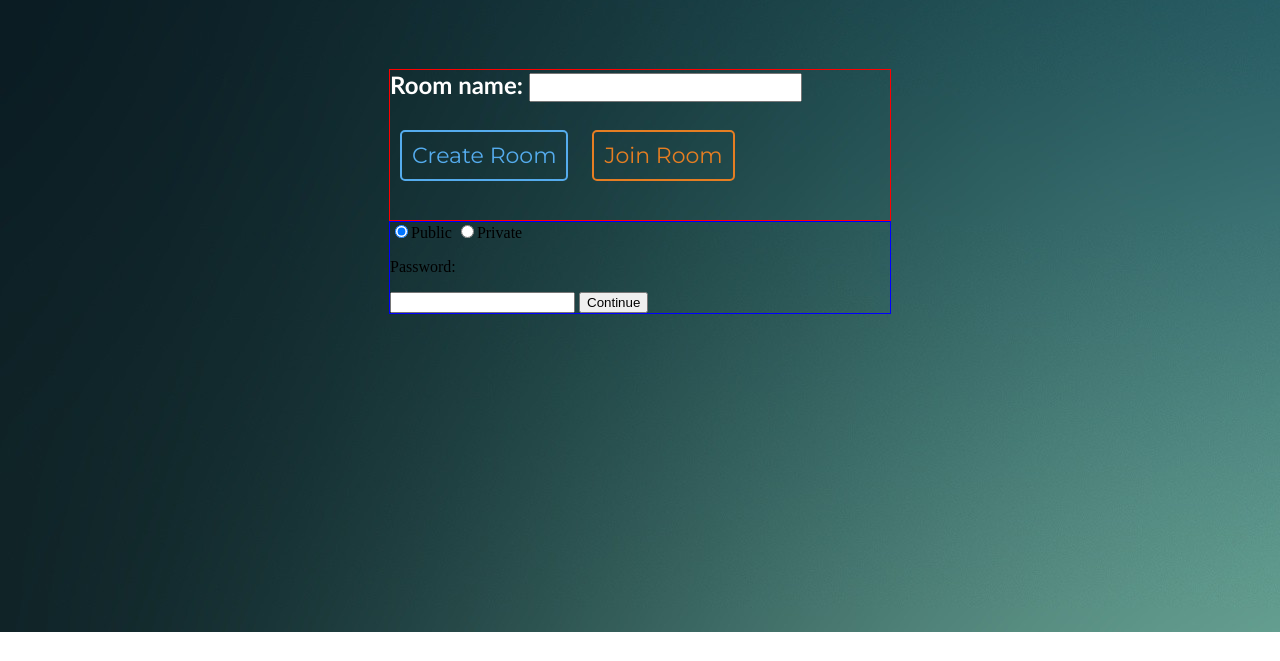
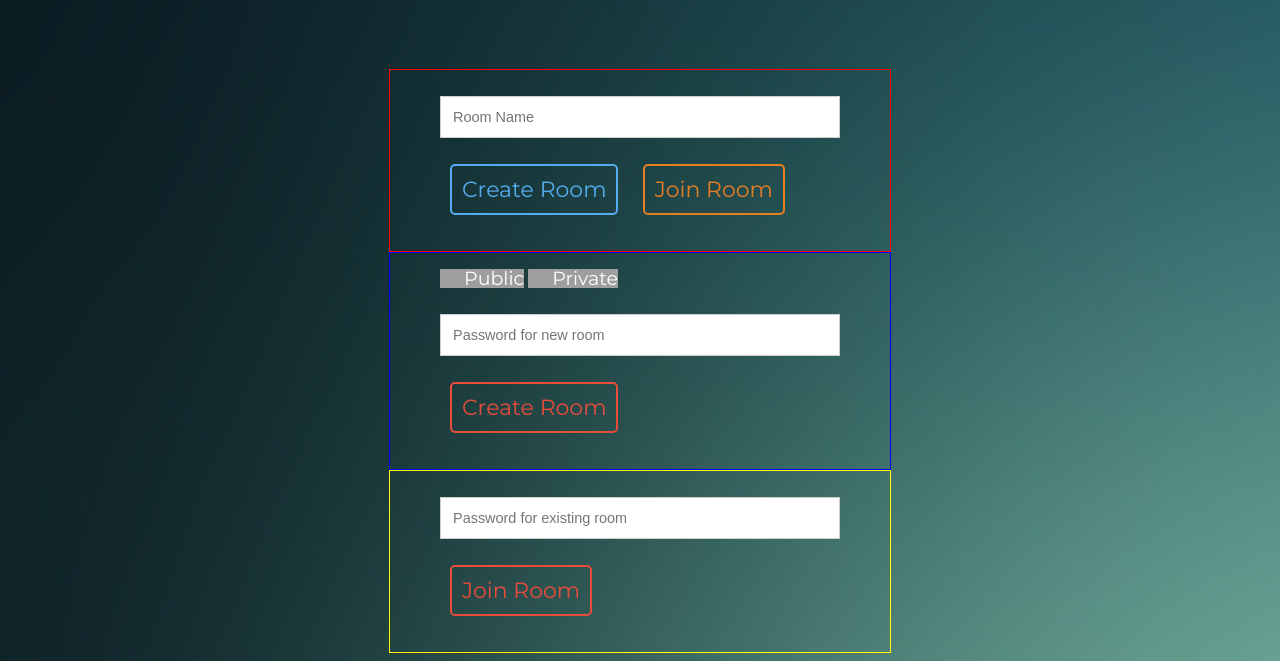
Before and after one commit to atheed/SoundSpace, a website: page static/index.html in a window 1280 px wide. Shown: the part 168-829 px from the top of the page. Before the commit the page ends 800 px from the top, so only its background shows below. Drawn offline with nearby package versions, Linux system fonts and the light colour scheme; grey boxes are pictures that could not be loaded.

Commit message:
added and further refined the structure of the landing page. added css to create a streamlined, attractive interface

```diff
--- a/static/index.html
+++ b/static/index.html
@@ -10,25 +10,32 @@
 	<body>
 		<h1 align="center">App Name</h1>
 		<br><br>
-
 		<br /> <br />
 		<div id="landing">
-
-			<font face="Trebuchet MS" size="5" color="white"><b>Room name: </b></font><input type="text" name="RoomSearch" style="font-size:20px" value="">
-			<br><br>
-
-			<button class="btn createButton">Create Room</button>
-			<button class="btn joinButton">Join Room</button>
-
+			<div class="input-field">
+			<input type="text" name="field1" placeholder="Room Name" />
+			<button id="createRoomButton" class="btn">Create Room</button>
+			<button id="joinRoomButton" class="btn">Join Room</button>
+			</div>
 		</div>
 		<div id="create">
+			<div id="radioDiv">
+			<input type="radio" id="pubRadio" class="css-checkbox" name="privacy" checked="checked" value="public" />
+			<label for="pubRadio" class="css-label">Public</label>
+			<input type="radio" id="privRadio" class="css-checkbox" name="privacy" value="private"/>
+			<label for="privRadio" class="css-label">Private</label>
+			</div>
+			<div class="input-field">
+			<input type="text" name="pswdfield" placeholder="Password for new room" />
+			<button id="createContinueButton" class="btn passwordButton">Create Room</button>
+			</div>
+		</div>
 
-			<input type="radio" name="privacy" checked="true" value="public">Public</input>
-			<input type="radio" name="privacy" value="private">Private</input>
-			<p class="password">Password:</p>
-			<input type="text" class="password" name="password-text" />
-			<button id="continue-button">Continue</button>
-
+		<div id="join">
+			<div class="input-field">
+			<input type="text" name="pswdfield" placeholder="Password for existing room" />
+			<button id="joinContinueButton" class="btn passwordButton">Join Room</button>
+			</div>
 		</div>
 
 	</body>
--- a/static/style.css
+++ b/static/style.css
@@ -1,3 +1,9 @@
+/* Credit for some CSS styles goes to authors of:
+	http://codepen.io/benague/pen/bLBCd
+	http://www.csscheckbox.com/css-radio-button/29439/small-orange-on-gray-css-radio-button/
+	http://www.sanwebe.com/2014/08/css-html-forms-designs
+*/
+
 @import url(http://fonts.googleapis.com/css?family=Montserrat:400,700);
 @import url(http://fonts.googleapis.com/css?family=Open+Sans);
 
@@ -134,12 +140,15 @@ form {
 	text-align:center;
 	text-shadow:1px 1px 0px #ffffff;
 }
+
 .style:hover {
 	background:-webkit-gradient( linear, left top, left bottom, color-stop(0.05, #e9e9e9), color-stop(1, #f9f9f9) );
 	background:-moz-linear-gradient( center top, #e9e9e9 5%, #f9f9f9 100% );
 	filter:progid:DXImageTransform.Microsoft.gradient(startColorstr='#e9e9e9', endColorstr='#f9f9f9');
 	background-color:#e9e9e9;
-}.style:active {
+}
+
+.style:active {
 	position:relative;
 	top:1px;
 }
@@ -165,22 +174,19 @@ button{
 	display: block;
 }
 
-.link {
-  border-bottom: 2px dotted #55acee;
-  text-decoration: none;
-  color: #55acee;
-  transition: .3s;
-  -webkit-transition: .3s;
-  -moz-transition: .3s;
-  -o-transition: .3s;
+#join{
+	border: solid 1px yellow;
+	margin: 0 auto;
+	max-width: 500px;
+	display: block;
 }
 
-.link:hover {
-  color: #2ecc71;
-  border-bottom: 2px dotted #2ecc71;
+#radioDiv{
+	padding-top: 15px;
+	padding-left: 50px;
+	padding-bottom: 0px;
 }
 
-/* css for the shiny buttons */
 .btn {
 	font-family: 'Montserrat', sans-serif;
 	background-color: transparent;
@@ -200,22 +206,23 @@ button{
 .btn:hover {
 	cursor: url(http://cur.cursors-4u.net/symbols/sym-1/sym46.cur), auto;
 }
-.createButton {
+
+#createRoomButton {
 	color: #55acee;
 	border: 2px #55acee solid;
 }
 
-.createButton:hover {
+#createRoomButton:hover {
 	background-color: #55acee;
 	color: #fff
 }
 
-.joinButton {
+#joinRoomButton {
 	color: #e67e22;
 	border: 2px #e67e22 solid;
 }
 
-.joinButton:hover {
+#joinRoomButton:hover {
 	color: #fff;
 	background-color: #e67e22;
 }
@@ -234,3 +241,121 @@ button{
 	padding-top: 30px;
 	text-align: center;
 }
+
+.input-field {
+	font: 95% Arial, Helvetica, sans-serif;
+	max-width: 400px;
+	margin: 10px auto;
+	padding: 16px;
+	background-color: transparent;
+}
+.input-field h1 {
+	background: #43D1AF;
+	padding: 20px 0;
+	font-size: 140%;
+	font-weight: 300;
+	text-align: center;
+	color: #fff;
+	margin: -16px -16px 16px -16px;
+}
+
+input[type=radio].css-checkbox {
+	position:absolute;
+	z-index:-1000;
+	left:-1000px;
+	overflow: hidden;
+	clip: rect(0 0 0 0);
+	height:1px;
+	width:1px;
+	margin:-1px;
+	padding:0;
+	border:0;
+}
+
+input[type=radio].css-checkbox + label.css-label {
+	padding-left:24px;
+	height:19px;
+	display:inline-block;
+	line-height:19px;
+	background-repeat:no-repeat;
+	background-position: 0 0;
+	font-size:19px;
+	vertical-align:middle;
+	cursor:pointer;
+}
+
+input[type=radio].css-checkbox:checked + label.css-label {
+	background-position: 0 -19px;
+}
+label.css-label {
+	background-image:url(http://csscheckbox.com/checkboxes/u/csscheckbox_f5a0bac71f2d241ee9a9c97860a9eae4.png);
+	-webkit-touch-callout: none;
+	-webkit-user-select: none;
+	-khtml-user-select: none;
+	-moz-user-select: none;
+	-ms-user-select: none;
+	user-select: none;
+	color: #fff;
+	font-family: 'Montserrat', sans-serif;
+}
+
+.input-field input[type="text"],
+.input-field input[type="date"],
+.input-field input[type="datetime"],
+.input-field input[type="email"],
+.input-field input[type="number"],
+.input-field input[type="search"],
+.input-field input[type="time"],
+.input-field input[type="url"],
+.input-field textarea,
+.input-field select {
+	-webkit-transition: all 0.30s ease-in-out;
+	-moz-transition: all 0.30s ease-in-out;
+	-ms-transition: all 0.30s ease-in-out;
+	-o-transition: all 0.30s ease-in-out;
+	outline: none;
+	box-sizing: border-box;
+	-webkit-box-sizing: border-box;
+	-moz-box-sizing: border-box;
+	width: 100%;
+	background: #fff;
+	margin-bottom: 4%;
+	border: 1px solid #ccc;
+	padding: 3%;
+	color: #555;
+	font: 95% Arial, Helvetica, sans-serif;
+}
+
+.input-field input[type="text"]:focus,
+.input-field input[type="date"]:focus,
+.input-field input[type="datetime"]:focus,
+.input-field input[type="email"]:focus,
+.input-field input[type="number"]:focus,
+.input-field input[type="search"]:focus,
+.input-field input[type="time"]:focus,
+.input-field input[type="url"]:focus,
+.input-field textarea:focus,
+.input-field select:focus {
+	box-shadow: 0 0 5px #43D1AF;
+	padding: 3%;
+	border: 1px solid #43D1AF;
+}
+
+.input-field input[type="submit"],
+.input-field input[type="button"] {
+	box-sizing: border-box;
+	-webkit-box-sizing: border-box;
+	-moz-box-sizing: border-box;
+	width: 100%;
+	padding: 3%;
+	background: #43D1AF;
+	border-bottom: 2px solid #30C29E;
+	border-top-style: none;
+	border-right-style: none;
+	border-left-style: none;
+	color: #fff;
+}
+.input-field input[type="submit"]:hover,
+.input-field input[type="button"]:hover {
+	background: #2EBC99;
+}
```
Lines whose indentation alone changed are shown as unchanged.
